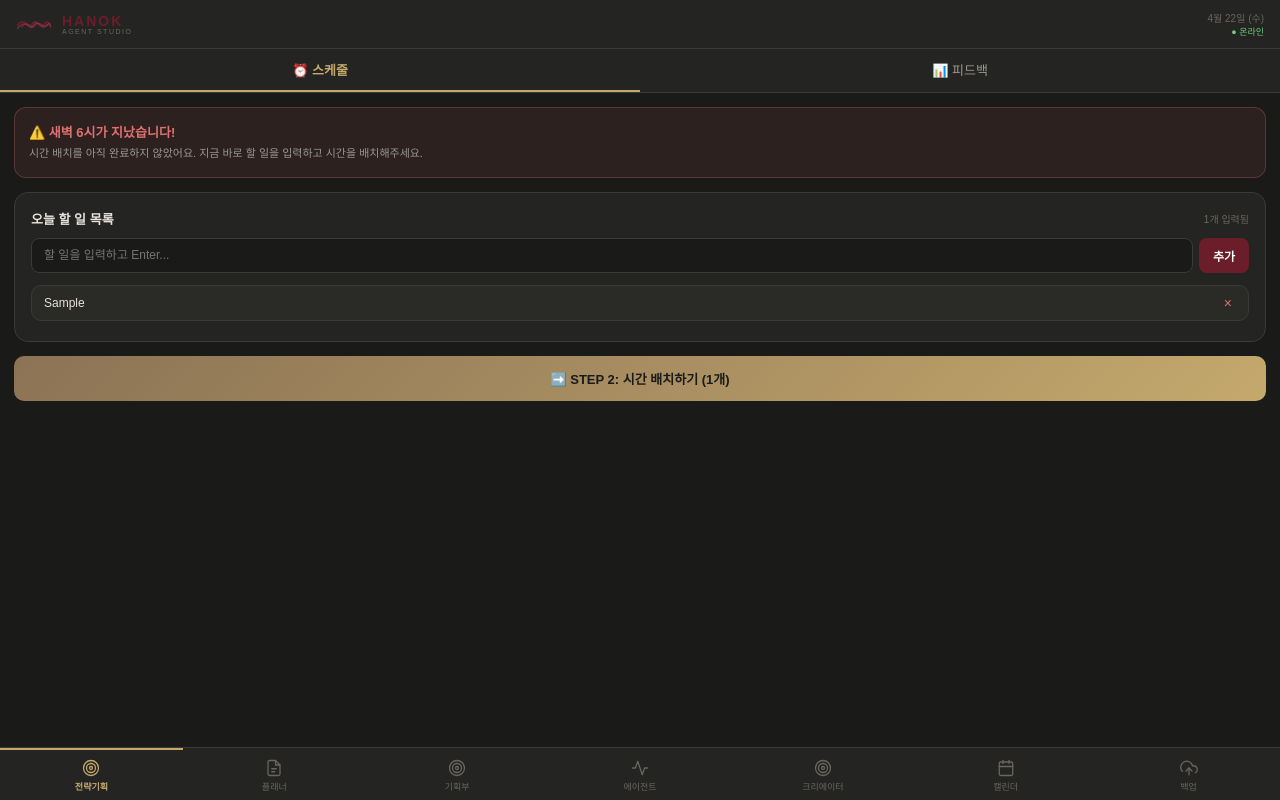
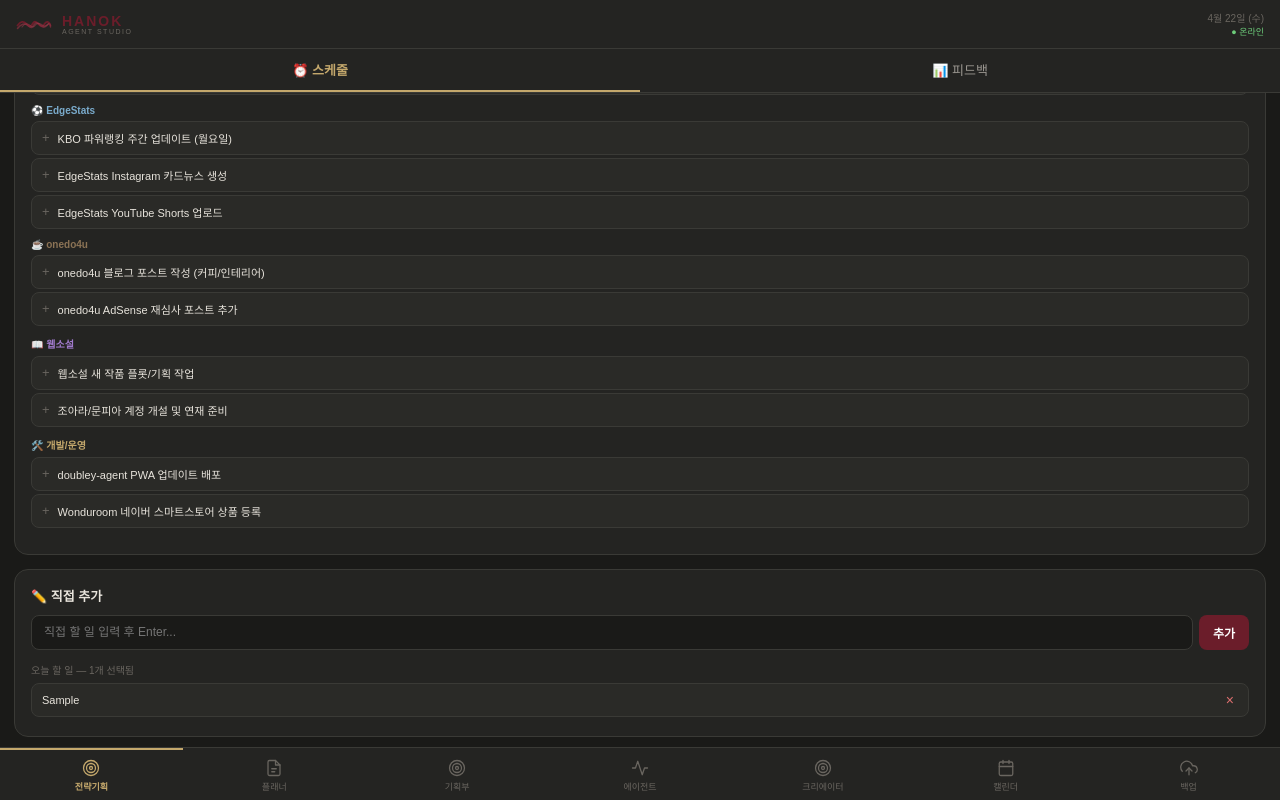
Before and after one commit to enochpark09-ops/doubley-agent, a React (Vite) app: page / in a window 1280 px wide. Both pictures are taken after typing "Sample" into the empty fields and a click on the button "추가". Built offline with nearby package versions, Linux system fonts and the light colour scheme.

Commit message:
Add files via upload

```diff
--- a/src/StrategistTab.jsx
+++ b/src/StrategistTab.jsx
@@ -61,6 +61,31 @@ const CHANNEL_LINKS = {
   "조아라/문피아_novel": { url: "", opened: false },
   "DistroKid_music": { url: "", opened: true },
 };
+
+// ── AI 제안 기본 투두 (파이프라인별) ──
+const DEFAULT_TODOS_BY_PIPELINE = [
+  // 🎙️ BluntEdge (정치)
+  { id: "dt_pol_1", text: "BluntEdge 포스트 작성 (AdSense 15개 채우기)", pipeline: "politics", emoji: "🎙️", color: "#e07070" },
+  { id: "dt_pol_2", text: "BluntEdge YouTube 쇼츠 업로드", pipeline: "politics", emoji: "🎙️", color: "#e07070" },
+  { id: "dt_pol_3", text: "BluntEdge X 쓰레드 포스팅", pipeline: "politics", emoji: "🎙️", color: "#e07070" },
+  // 📈 MarketEdge (경제)
+  { id: "dt_eco_1", text: "MarketEdge 일일 스케줄 cron 설정 확인", pipeline: "economy", emoji: "📈", color: "#6dcc7a" },
+  { id: "dt_eco_2", text: "MarketEdge X 자동포스팅 동작 확인", pipeline: "economy", emoji: "📈", color: "#6dcc7a" },
+  { id: "dt_eco_3", text: "MarketEdge YouTube Shorts 업로드", pipeline: "economy", emoji: "📈", color: "#6dcc7a" },
+  // ⚽ EdgeStats (스포츠)
+  { id: "dt_spo_1", text: "KBO 파워랭킹 주간 업데이트 (월요일)", pipeline: "sports", emoji: "⚽", color: "#7aabcc" },
+  { id: "dt_spo_2", text: "EdgeStats Instagram 카드뉴스 생성", pipeline: "sports", emoji: "⚽", color: "#7aabcc" },
+  { id: "dt_spo_3", text: "EdgeStats YouTube Shorts 업로드", pipeline: "sports", emoji: "⚽", color: "#7aabcc" },
+  // ☕ onedo4u (라이프)
+  { id: "dt_lif_1", text: "onedo4u 블로그 포스트 작성 (커피/인테리어)", pipeline: "life", emoji: "☕", color: "#8B7355" },
+  { id: "dt_lif_2", text: "onedo4u AdSense 재심사 포스트 추가", pipeline: "life", emoji: "☕", color: "#8B7355" },
+  // 📖 웹소설
+  { id: "dt_nov_1", text: "웹소설 새 작품 플롯/기획 작업", pipeline: "novel", emoji: "📖", color: "#a07acc" },
+  { id: "dt_nov_2", text: "조아라/문피아 계정 개설 및 연재 준비", pipeline: "novel", emoji: "📖", color: "#a07acc" },
+  // 🏗️ 앱 개발
+  { id: "dt_dev_1", text: "doubley-agent PWA 업데이트 배포", pipeline: "_dev", emoji: "🛠️", color: "#C4A86C" },
+  { id: "dt_dev_2", text: "Wonduroom 네이버 스마트스토어 상품 등록", pipeline: "_dev", emoji: "🏪", color: "#5ac0a0" },
+];
 
 // ── 일일 스케줄 ──
 const DEFAULT_SCHEDULE = [
@@ -298,7 +323,20 @@ export default function StrategistTab() {
 
     // ── STEP 1: 투두 작성 ──
     if (scheduleStep === "write") {
-      const deadline6am = nowHour >= 6; // 6시 넘었으면 경고
+      const deadline6am = nowHour >= 6;
+      const addedIds = new Set(todos.map(t => t.sourceId).filter(Boolean));
+
+      const addSuggested = (item) => {
+        if (addedIds.has(item.id)) return;
+        setTodos(prev => [...prev, { id: Date.now() + Math.random(), text: item.text, time: "", done: false, sourceId: item.id, createdAt: new Date().toISOString() }]);
+      };
+
+      const addAllSuggested = () => {
+        const toAdd = DEFAULT_TODOS_BY_PIPELINE.filter(i => !addedIds.has(i.id));
+        if (!toAdd.length) return;
+        setTodos(prev => [...prev, ...toAdd.map(i => ({ id: Date.now() + Math.random(), text: i.text, time: "", done: false, sourceId: i.id, createdAt: new Date().toISOString() }))]);
+      };
+
       return (
         <>
           {/* 상태 배너 */}
@@ -309,38 +347,71 @@ export default function StrategistTab() {
             <div style={{ fontSize: 11, color: C.textMuted, lineHeight: 1.6 }}>
               {deadline6am
                 ? "시간 배치를 아직 완료하지 않았어요. 지금 바로 할 일을 입력하고 시간을 배치해주세요."
-                : `새벽 6시 전까지 할 일을 모두 입력하고 시간을 배치하세요. 배치 전까지 매시간 텔레그램 알림이 옵니다.`}
+                : "새벽 6시 전까지 할 일을 선택/입력하고 시간 배치를 완료하세요. 배치 전까지 매시간 텔레그램 알림이 옵니다."}
             </div>
           </div>
 
-          {/* 투두 입력 */}
+          {/* ── AI 추천 할일 목록 ── */}
           <div style={{ background: C.surface, borderRadius: 14, padding: 16, marginBottom: 14, border: `1px solid ${C.border}` }}>
-            <div style={{ display: "flex", alignItems: "center", justifyContent: "space-between", marginBottom: 10 }}>
-              <div style={{ fontSize: 13, fontWeight: 700, color: C.text }}>오늘 할 일 목록</div>
-              <span style={{ fontSize: 10, color: C.textDim }}>{todos.length}개 입력됨</span>
+            <div style={{ display: "flex", alignItems: "center", justifyContent: "space-between", marginBottom: 12 }}>
+              <div>
+                <div style={{ fontSize: 13, fontWeight: 700, color: C.gold }}>🤖 AI 추천 할일</div>
+                <div style={{ fontSize: 10, color: C.textDim, marginTop: 2 }}>탭하면 오늘 목록에 추가됩니다</div>
+              </div>
+              <button onClick={addAllSuggested} style={{ fontSize: 10, padding: "5px 10px", borderRadius: 7, border: `1px solid ${C.gold}55`, background: `${C.gold}15`, color: C.gold, cursor: "pointer", fontWeight: 700, fontFamily: "inherit" }}>
+                전체 추가 +
+              </button>
             </div>
+            {[
+              { key: "politics", label: "🎙️ BluntEdge", color: C.red },
+              { key: "economy",  label: "📈 MarketEdge", color: C.green },
+              { key: "sports",   label: "⚽ EdgeStats",  color: C.blue },
+              { key: "life",     label: "☕ onedo4u",    color: C.bronze },
+              { key: "novel",    label: "📖 웹소설",      color: C.purple },
+              { key: "_dev",     label: "🛠️ 개발/운영",  color: C.gold },
+            ].map(group => {
+              const items = DEFAULT_TODOS_BY_PIPELINE.filter(i => i.pipeline === group.key);
+              return (
+                <div key={group.key} style={{ marginBottom: 10 }}>
+                  <div style={{ fontSize: 10, fontWeight: 700, color: group.color, marginBottom: 5 }}>{group.label}</div>
+                  {items.map(item => {
+                    const added = addedIds.has(item.id);
+                    return (
+                      <div key={item.id} onClick={() => addSuggested(item)} style={{ display: "flex", alignItems: "center", gap: 8, padding: "8px 10px", marginBottom: 3, borderRadius: 8, background: added ? `${group.color}12` : C.surface2, border: `1px solid ${added ? group.color + "44" : C.border}`, cursor: added ? "default" : "pointer", opacity: added ? 0.55 : 1 }}>
+                        <span style={{ fontSize: 13, flexShrink: 0, color: added ? C.green : C.textDim }}>{added ? "✓" : "+"}</span>
+                        <span style={{ flex: 1, fontSize: 11, color: added ? C.textDim : C.text, textDecoration: added ? "line-through" : "none" }}>{item.text}</span>
+                        {added && <span style={{ fontSize: 9, color: group.color, fontWeight: 600 }}>추가됨</span>}
+                      </div>
+                    );
+                  })}
+                </div>
+              );
+            })}
+          </div>
 
-            {/* 입력창 */}
+          {/* ── 직접 추가 ── */}
+          <div style={{ background: C.surface, borderRadius: 14, padding: 16, marginBottom: 14, border: `1px solid ${C.border}` }}>
+            <div style={{ fontSize: 13, fontWeight: 700, color: C.text, marginBottom: 10 }}>✏️ 직접 추가</div>
             <div style={{ display: "flex", gap: 6, marginBottom: 12 }}>
-              <input
-                value={newTodo} onChange={e => setNewTodo(e.target.value)}
-                onKeyDown={e => { if (e.key === "Enter") addTodo(); }}
-                placeholder="할 일을 입력하고 Enter..."
-                style={{ flex: 1, padding: "9px 12px", borderRadius: 8, background: C.bg, border: `1px solid ${C.border}`, color: C.text, fontSize: 12, fontFamily: "inherit", outline: "none" }}
-              />
+              <input value={newTodo} onChange={e => setNewTodo(e.target.value)} onKeyDown={e => { if (e.key === "Enter") addTodo(); }}
+                placeholder="직접 할 일 입력 후 Enter..."
+                style={{ flex: 1, padding: "9px 12px", borderRadius: 8, background: C.bg, border: `1px solid ${C.border}`, color: C.text, fontSize: 12, fontFamily: "inherit", outline: "none" }} />
               <button onClick={addTodo} style={{ padding: "9px 14px", borderRadius: 8, border: "none", background: "#6B1D2A", color: "#fff", fontSize: 12, fontWeight: 700, cursor: "pointer", fontFamily: "inherit" }}>추가</button>
             </div>
-
-            {/* 투두 목록 */}
-            {todos.length === 0 && (
-              <div style={{ fontSize: 11, color: C.textDim, textAlign: "center", padding: "16px 0" }}>아직 할 일이 없어요. 오늘 해야 할 것들을 입력하세요.</div>
-            )}
-            {todos.map(todo => (
-              <div key={todo.id} style={{ display: "flex", alignItems: "center", gap: 8, padding: "9px 12px", marginBottom: 4, borderRadius: 10, background: C.surface2, border: `1px solid ${C.border}` }}>
-                <span style={{ flex: 1, fontSize: 12, color: C.text }}>{todo.text}</span>
-                <button onClick={() => deleteTodo(todo.id)} style={{ background: "none", border: "none", color: C.red, cursor: "pointer", fontSize: 14, padding: "0 4px", flexShrink: 0 }}>×</button>
-              </div>
-            ))}
+            {todos.length === 0
+              ? <div style={{ fontSize: 11, color: C.textDim, textAlign: "center", padding: "12px 0" }}>위 추천 항목을 선택하거나 직접 입력하세요</div>
+              : (
+                <>
+                  <div style={{ fontSize: 10, color: C.textDim, marginBottom: 6 }}>오늘 할 일 — {todos.length}개 선택됨</div>
+                  {todos.map(todo => (
+                    <div key={todo.id} style={{ display: "flex", alignItems: "center", gap: 8, padding: "8px 10px", marginBottom: 3, borderRadius: 8, background: C.surface2, border: `1px solid ${C.border}` }}>
+                      <span style={{ flex: 1, fontSize: 11, color: C.text }}>{todo.text}</span>
+                      <button onClick={() => deleteTodo(todo.id)} style={{ background: "none", border: "none", color: C.red, cursor: "pointer", fontSize: 14, padding: "0 4px", flexShrink: 0 }}>×</button>
+                    </div>
+                  ))}
+                </>
+              )
+            }
           </div>
 
           {/* 다음 단계 */}
```
